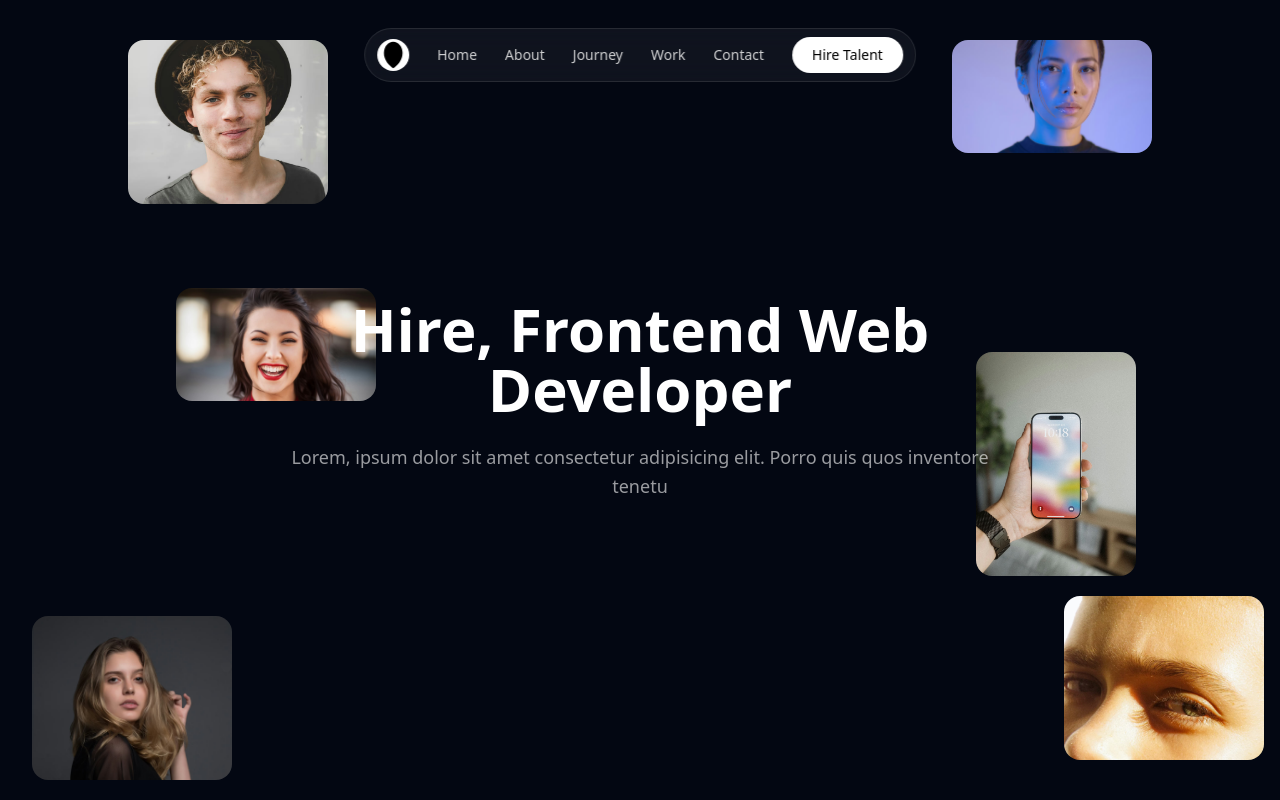
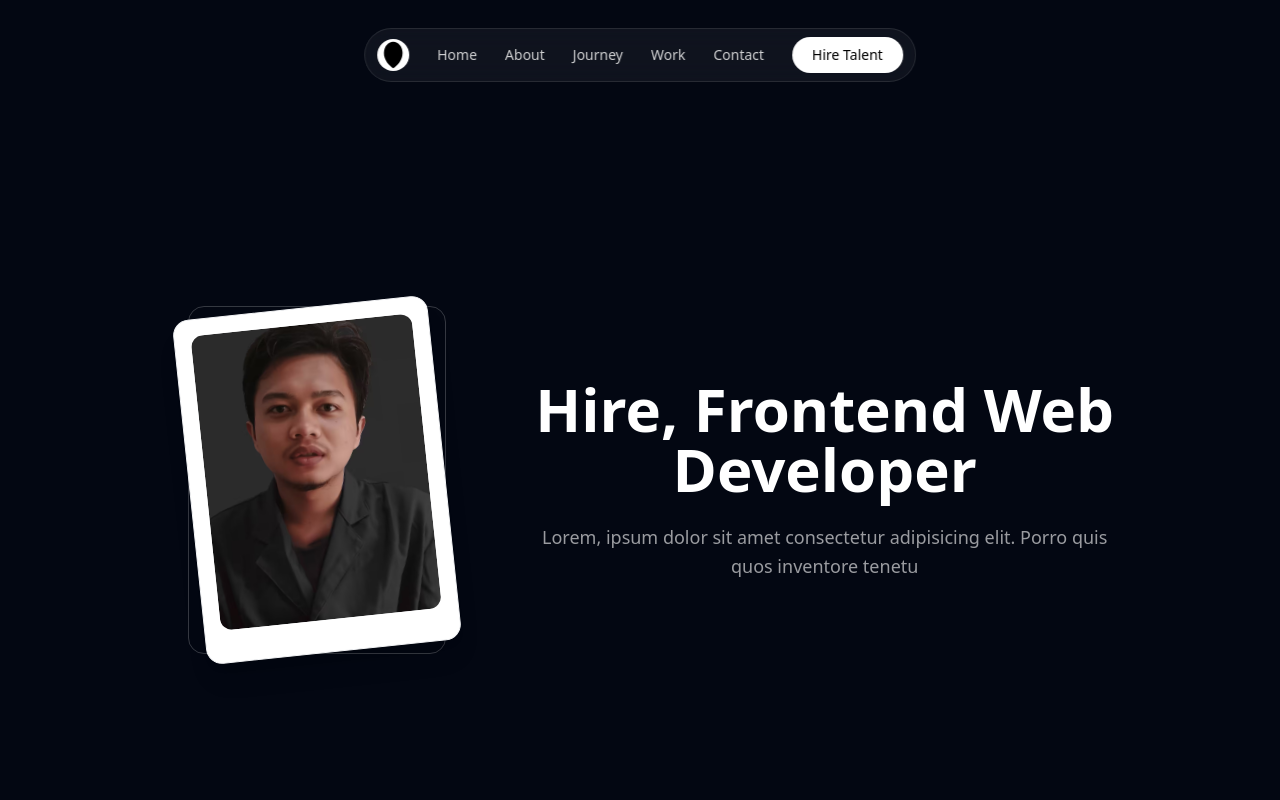
Before and after one commit to RayhanDev9/portfolio-v3, a website: page index.html in a window 1280 px wide. Shown: the top 800 px of the page. Drawn offline with Linux system fonts and the light colour scheme.

Commit message:
feat : rubah hero section

```diff
--- a/index.html
+++ b/index.html
@@ -1,5 +1,5 @@
 <!doctype html>
-<html lang="id" class="scroll-smooth"">
+<html lang="id" class="scroll-smooth">
   <head>
     <meta charset="UTF-8" />
     <meta name="viewport" content="width=device-width, initial-scale=1.0" />
@@ -25,9 +25,7 @@
         <a href="#home" class="transition hover:text-white">Home</a>
         <a href="#about" class="transition hover:text-white">About</a>
         <a href="#journey" class="transition hover:text-white">Journey</a>
-        <a href="#skill&project" class="transition hover:text-white"
-          >Work</a
-        >
+        <a href="#skill&project" class="transition hover:text-white">Work</a>
         <a href="#contact" class="transition hover:text-white">Contact</a>
         <button
           class="rounded-full bg-white px-5 py-2 font-medium text-black transition hover:bg-white/90"
@@ -143,83 +141,33 @@
       <!-- GRID COURSER -->
 
       <!-- HOME SECTION START -->
-      <section id="home" class="h-screen flex flex-col relative" >
-        <div
-          class="absolute inset-0 z-0 transition-all duration-300 container-home-img"
+      <section
+        id="home"
+        class="h-screen flex flex-col lg:flex-row lg:justify-between w-full relative mt-20 py-24 px-6 xl:w-[80%] mx-auto gap-10"
       >
         <div
-            class="absolute top-10 right-2 md:right-32 w-36 sm:w-40 md:w-44 lg:w-50 rounded-2xl overflow-hidden opacity-0 scale-0 transition-all duration-[800ms] home-img-init"
+          class="flex items-center justify-center lg:w-1/2 lg:h-full opacity-0 home-animasi"
         >
+          <div class="border-[.2px] border-white/20 rounded-2xl">
+            <div
+              class="relative transform -rotate-6 bg-white p-4 pb-8 rounded-2xl shadow-xl w-64 border border-gray-100 transition hover:rotate-0 duration-300 ease-in-out cursor-pointer"
+            >
+              <div class="overflow-hidden rounded-xl bg-gray-50 aspect-[3/4]">
                 <img
-              src="asset/img/home/aiony-haust.avif"
-              alt="aiony-haust"
-              class="aspect-[16/9] object-cover"
+                  src="asset/img/profile/rayhan.avif"
+                  alt="Profile"
+                  class="w-full h-full object-cover"
                 />
+              </div>
+            </div>
+          </div>
         </div>
 
         <div
-            class="absolute top-2 left-2 md:top-10 md:left-32 w-36 sm:w-40 md:w-44 lg:w-50 rounded-2xl overflow-hidden opacity-0 scale-0 transition-all duration-[800ms] home-img-init"
-          >
-            <img
-              src="asset/img/home/ian-dooley.avif"
-              alt="ian-dooley"
-              class="aspect-[11/9] object-cover"
-            />
-          </div>
-
-          <div
-            class="absolute top-56 right-1/2 md:top-72 md:right-0 md:left-32 lg:left-44 w-36 sm:w-40 md:w-44 lg:w-50 rounded-2xl overflow-hidden opacity-0 scale-0 transition-all duration-[800ms] home-img-init"
-          >
-            <img
-              src="asset/img/home/michael-dam.avif"
-              alt="michael-dam"
-              class="aspect-[16/9] object-[50%_20%] object-cover"
-            />
-          </div>
-
-          <div
-            class="absolute bottom-5 left-8 w-36 sm:w-40 md:w-44 lg:w-50 rounded-2xl overflow-hidden opacity-0 scale-0 transition-all duration-[800ms] home-img-init"
-          >
-            <img
-              src="asset/img/home/rafaella-mendes.avif"
-              alt="rafaella-mendes"
-              class="aspect-[11/9] object-[50%_20%] object-cover"
-            />
-          </div>
-
-          <div
-            class="absolute bottom-10 right-4 w-36 sm:w-40 md:w-44 lg:w-50 rounded-2xl overflow-hidden opacity-0 scale-0 transition-all duration-[800ms] home-img-init"
-          >
-            <img
-              src="asset/img/home/raul-guilherme.avif"
-              alt="raul-guilherme"
-              class="aspect-[11/9] object-[50%_30%] object-cover"
-            />
-          </div>
-          <div
-            class="absolute bottom-48 right-20 w-28 md:bottom-56 md:right-36 sm:w-32 md:w-36 lg:w-40 rounded-2xl overflow-hidden opacity-0 scale-0 transition-all duration-[800ms] home-img-init"
-          >
-            <img
-              src="asset/img/home/howard-bouchevereau.avif"
-              alt="howard-bouchevereau"
-              class="aspect-[5/7] object-[50%_30%] inline-block object-cover"
-            />
-          </div>
-          <!-- <div
-            class="absolute -bottom-20 right-4 w-28 sm:w-40 md:w-44 lg:w-50 rounded-2xl overflow-hidden opacity-0 scale-0 transition-all duration-[800ms] home-img-init"
-          >
-            <img
-              src="asset/img/home/neil-soni.avif"
-              alt="neil-soni"
-              class="aspect-[5/7] object-[50%_30%] inline-block object-cover"
-            />
-          </div> -->
-        </div>
-        <div
-          class="h-[inherit] m-0 p-0 z-20 container-home-text opacity-0 transition-all duration-300"
+          class="m-0 p-0 z-20 opacity-0 transition-all duration-300 lg:w-1/2flex lg:h-full home-animasi"
         >
           <div
-            class="h-full w-[80%] xs:w-[72%] md:w-[70%] lg:w-[55%] mx-auto bg-amber-10 flex items-center justify-center"
+            class="h-full w-[80%] xs:w-[72%] md:w-[70%] lg:w-full mx-auto bg-amber-10 flex items-center justify-center"
           >
             <div class="content self-center">
               <h1
@@ -228,7 +176,7 @@
                 Hire, Frontend Web Developer
               </h1>
               <p
-                class="mt-6 text-base md:text-lg leading-relaxed text-white/60 leading-relaxed text-center"
+                class="mt-6 text-base md:text-lg leading-relaxed text-white/60 text-center"
               >
                 Lorem, ipsum dolor sit amet consectetur adipisicing elit. Porro
                 quis quos inventore tenetu
@@ -281,7 +229,7 @@
 
       <!-- JOURNEY SECTION START -->
       <section id="journey" class="py-24 overflow-hidden">
-        <div class="max-w-7xl mx-auto px-6 ">
+        <div class="max-w-7xl mx-auto px-6">
           <span
             class="inline-flex px-4 py-2 rounded-full border border-white/10 bg-white/5 text-purple-300 text-sm"
             data-delay="0"
@@ -290,7 +238,7 @@
           </span>
 
           <!-- Desktop -->
-          <div class="hidden lg:block mt-10 ">
+          <div class="hidden lg:block mt-10">
             <div class="relative">
               <!-- Line -->
               <div class="absolute top-4 left-0 w-full h-1 bg-white/10">
@@ -573,7 +521,10 @@
               <div
                 class="item h-32 sm:h-48 md:h-64 w-[calc((100vw-48px)/3)] md:w-[455px] shrink-0 overflow-hidden rounded-xl md:rounded-2xl"
               >
-              <a href="https://pig-game-virid-delta.vercel.app/" target="_blank">
+                <a
+                  href="https://pig-game-virid-delta.vercel.app/"
+                  target="_blank"
+                >
                   <img
                     src="asset/img/project/game.avif"
                     alt="Game"
@@ -585,7 +536,6 @@
                 class="item h-32 sm:h-48 md:h-64 w-[calc((100vw-48px)/3)] md:w-[455px] shrink-0 overflow-hidden rounded-xl md:rounded-2xl"
               >
                 <a href="https://rayhandev9.github.io/company-profile-isc/">
-
                   <img
                     src="asset/img/project/isc.avif"
                     alt="Isc"
@@ -596,9 +546,9 @@
               <div
                 class="item h-32 sm:h-48 md:h-64 w-[calc((100vw-48px)/3)] md:w-[455px] shrink-0 overflow-hidden rounded-xl md:rounded-2xl"
               >
-              <a href="https://first-portfolio-hkyum9qh0-rayhans-projects-6dbf92f1.vercel.app/">
-
-
+                <a
+                  href="https://first-portfolio-hkyum9qh0-rayhans-projects-6dbf92f1.vercel.app/"
+                >
                   <img
                     src="asset/img/project/portfolio-frist.avif"
                     alt="Portfolio Frist"
@@ -610,7 +560,6 @@
                 class="item h-32 sm:h-48 md:h-64 w-[calc((100vw-48px)/3)] md:w-[455px] shrink-0 overflow-hidden rounded-xl md:rounded-2xl"
               >
                 <a href="https://rayhandev9.github.io/radeva/">
-
                   <img
                     src="asset/img/project/store-radeva.avif"
                     alt="store-radeva"
@@ -622,7 +571,6 @@
                 class="item h-32 sm:h-48 md:h-64 w-[calc((100vw-48px)/3)] md:w-[455px] shrink-0 overflow-hidden rounded-xl md:rounded-2xl"
               >
                 <a href="https://permatabelajar.my.id/">
-
                   <img
                     src="asset/img/project/tk.avif"
                     alt="TK"
@@ -631,12 +579,14 @@
                 </a>
               </div>
 
-
               <!-- Duplikasi -->
               <div
                 class="item h-32 sm:h-48 md:h-64 w-[calc((100vw-48px)/3)] md:w-[455px] shrink-0 overflow-hidden rounded-xl md:rounded-2xl"
               >
-              <a href="https://pig-game-virid-delta.vercel.app/" target="_blank">
+                <a
+                  href="https://pig-game-virid-delta.vercel.app/"
+                  target="_blank"
+                >
                   <img
                     src="asset/img/project/game.avif"
                     alt="Game"
@@ -648,7 +598,6 @@
                 class="item h-32 sm:h-48 md:h-64 w-[calc((100vw-48px)/3)] md:w-[455px] shrink-0 overflow-hidden rounded-xl md:rounded-2xl"
               >
                 <a href="https://rayhandev9.github.io/company-profile-isc/">
-
                   <img
                     src="asset/img/project/isc.avif"
                     alt="Isc"
@@ -659,9 +608,9 @@
               <div
                 class="item h-32 sm:h-48 md:h-64 w-[calc((100vw-48px)/3)] md:w-[455px] shrink-0 overflow-hidden rounded-xl md:rounded-2xl"
               >
-              <a href="https://first-portfolio-hkyum9qh0-rayhans-projects-6dbf92f1.vercel.app/">
-
-
+                <a
+                  href="https://first-portfolio-hkyum9qh0-rayhans-projects-6dbf92f1.vercel.app/"
+                >
                   <img
                     src="asset/img/project/portfolio-frist.avif"
                     alt="Portfolio Frist"
@@ -673,7 +622,6 @@
                 class="item h-32 sm:h-48 md:h-64 w-[calc((100vw-48px)/3)] md:w-[455px] shrink-0 overflow-hidden rounded-xl md:rounded-2xl"
               >
                 <a href="https://rayhandev9.github.io/radeva/">
-
                   <img
                     src="asset/img/project/store-radeva.avif"
                     alt="store-radeva"
@@ -685,7 +633,6 @@
                 class="item h-32 sm:h-48 md:h-64 w-[calc((100vw-48px)/3)] md:w-[455px] shrink-0 overflow-hidden rounded-xl md:rounded-2xl"
               >
                 <a href="https://permatabelajar.my.id/">
-
                   <img
                     src="asset/img/project/tk.avif"
                     alt="TK"
@@ -694,7 +641,6 @@
                 </a>
               </div>
             </div>
-
           </div>
         </div>
       </section>
--- a/js/script.js
+++ b/js/script.js
@@ -165,12 +165,15 @@ const home = () => {
     ...document.querySelectorAll(".container-home-img > div"),
   ];
 
-  const containerHomeText = document.querySelector(".container-home-text");
+  const homeAnimasi = document.querySelectorAll(".home-animasi");
 
   // Untuk text home
   function textHome() {
-    containerHomeText.classList.remove("opacity-0");
-    containerHomeText.classList.remove("opacity-100");
+    homeAnimasi.forEach(item => {
+       item.classList.remove("opacity-0");
+    item.classList.remove("opacity-100");
+    });
+
   }
 
   function scrollDiractionAnimation() {
```
Also changed, not shown: css/output.css. Lines whose indentation alone changed are shown as unchanged.
